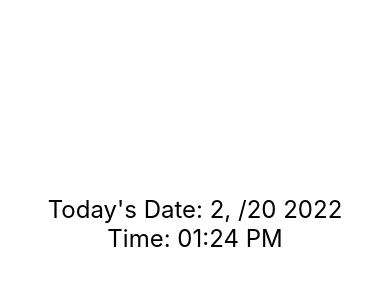
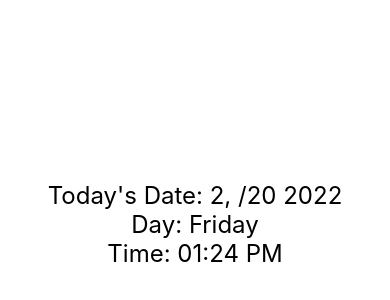
Before and after one commit to shivakumarbdoddamani/DigitalClock, a React Native app: screen / in a window 390 px wide. Shown: the part 198-498 px from the top of the page. Built offline with nearby package versions, Linux system fonts and the light colour scheme.

Commit message:
Day added to timecomponent

```diff
--- a/src/components/views/TimeComponent.js
+++ b/src/components/views/TimeComponent.js
@@ -1,11 +1,6 @@
 import React, {Component} from 'react';
 import {StyleSheet, Text, View} from 'react-native';
 
-const options = {
-  hour: 'numeric',
-  minute: 'numeric',
-  hour12: true,
-};
 class TimeComponent extends Component {
   constructor(props) {
     super(props);
@@ -34,6 +29,10 @@ class TimeComponent extends Component {
   componentWillUnmount() {
     clearInterval(this.interval);
   }
+
+  getWeekDay = (Day) => {
+    return ["Sunday","Monday","Tuesday","Wednesday","Thursday","Friday","Saturday"][Day];
+  };
 
   convertTimeFormat = dateObj => {
     const hours = dateObj.getHours();
@@ -65,6 +64,7 @@ class TimeComponent extends Component {
     return (
       <View style={styles.container}>
         <Text style={styles.txt}>Today's Date: {this.state.date.slice(4,6)} {this.state.date.slice(0,3)} {year}</Text>
+        <Text style={styles.txt}>Day: {this.getWeekDay(this.state.time.getDay())}</Text>
         <Text style={styles.txt}>Time: {this.convertTimeFormat(this.state.time)}</Text>
       </View>
     );
```
Also changed, not shown: 1 other file (tests, documents, lock files or other folders).
